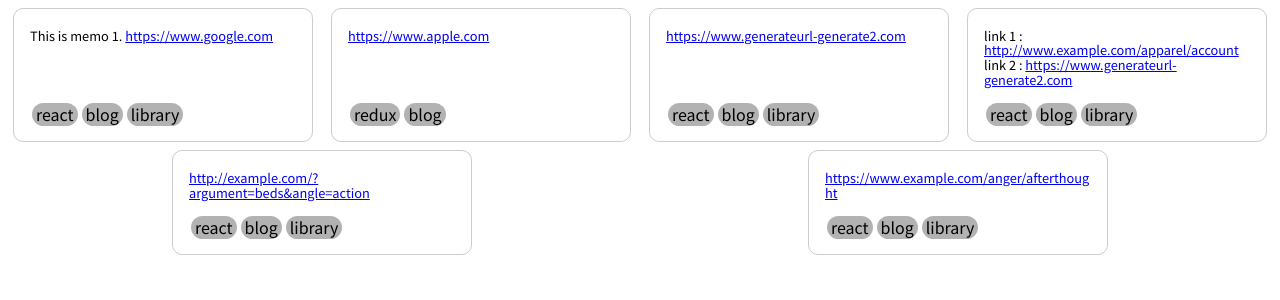
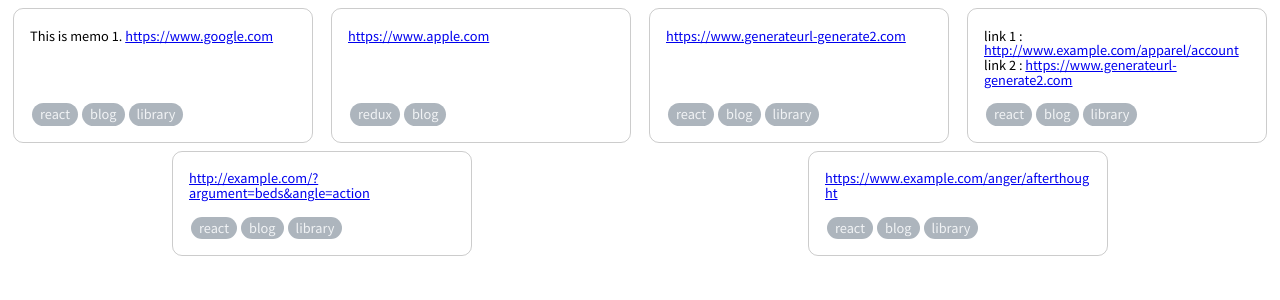
Before and after one commit to digression99/memoi, a React (Create React App) app: page / in a window 1280 px wide. Shown: the top 300 px of the page. Built offline with nearby package versions, Linux system fonts and the light colour scheme.

Commit message:
Adjust styles for Hashtag

```diff
--- a/src/components/Hashtag/index.jsx
+++ b/src/components/Hashtag/index.jsx
@@ -3,11 +3,13 @@ import styled from 'styled-components';
 
 const Hashtag = styled.span`
   display : inline-block;
-  background : rgba(0, 0, 0, 0.3);
+  background : #adb5bd;
   border-radius : 100px;
-  padding : 2px 4px;
+  padding : 4px 8px;
   margin : 4px 4px 4px 0;
   cursor : pointer;
+  color : #f1f3f5;
+  font-size : 0.8rem;
 `;
 
 export default ({ tag }) => {
```
